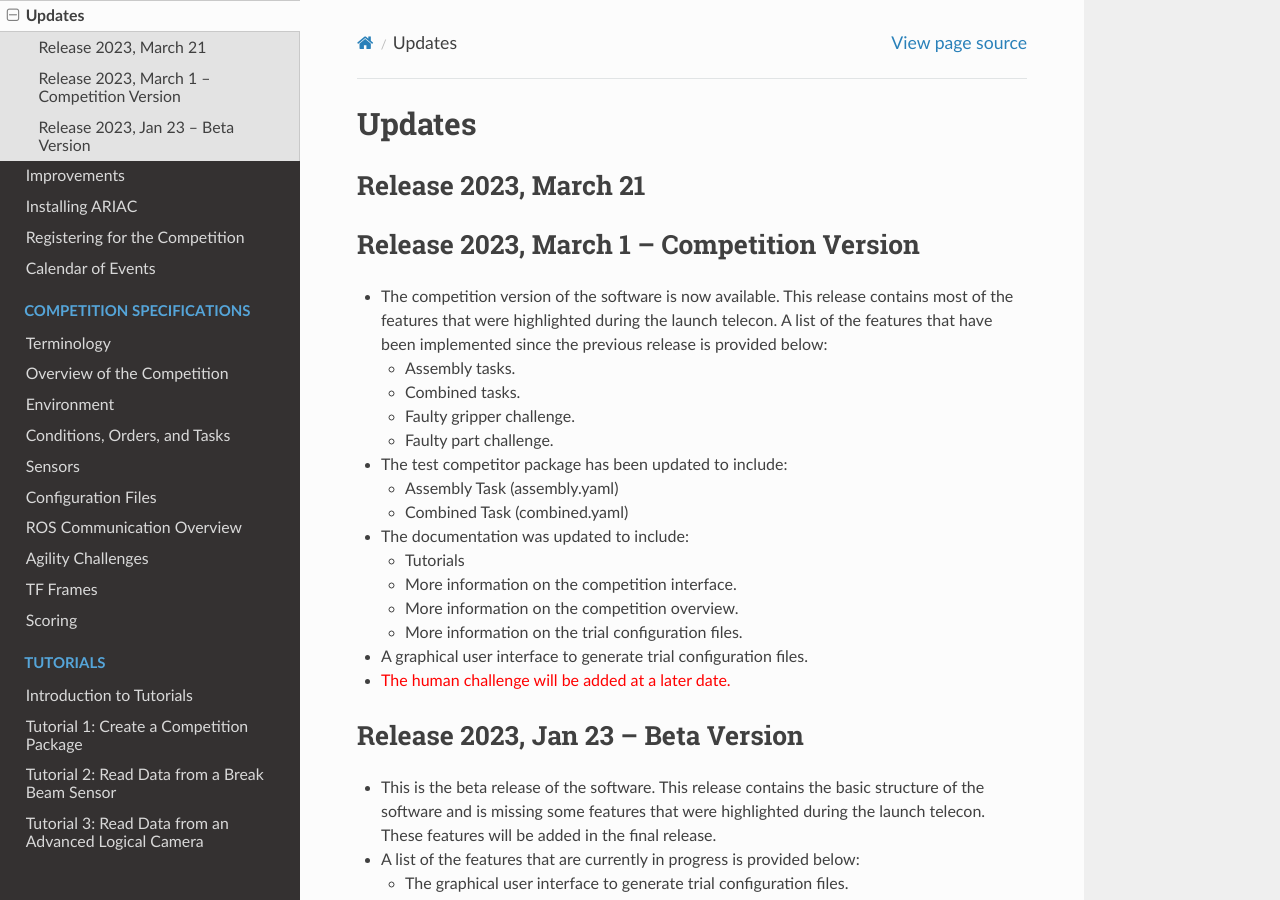
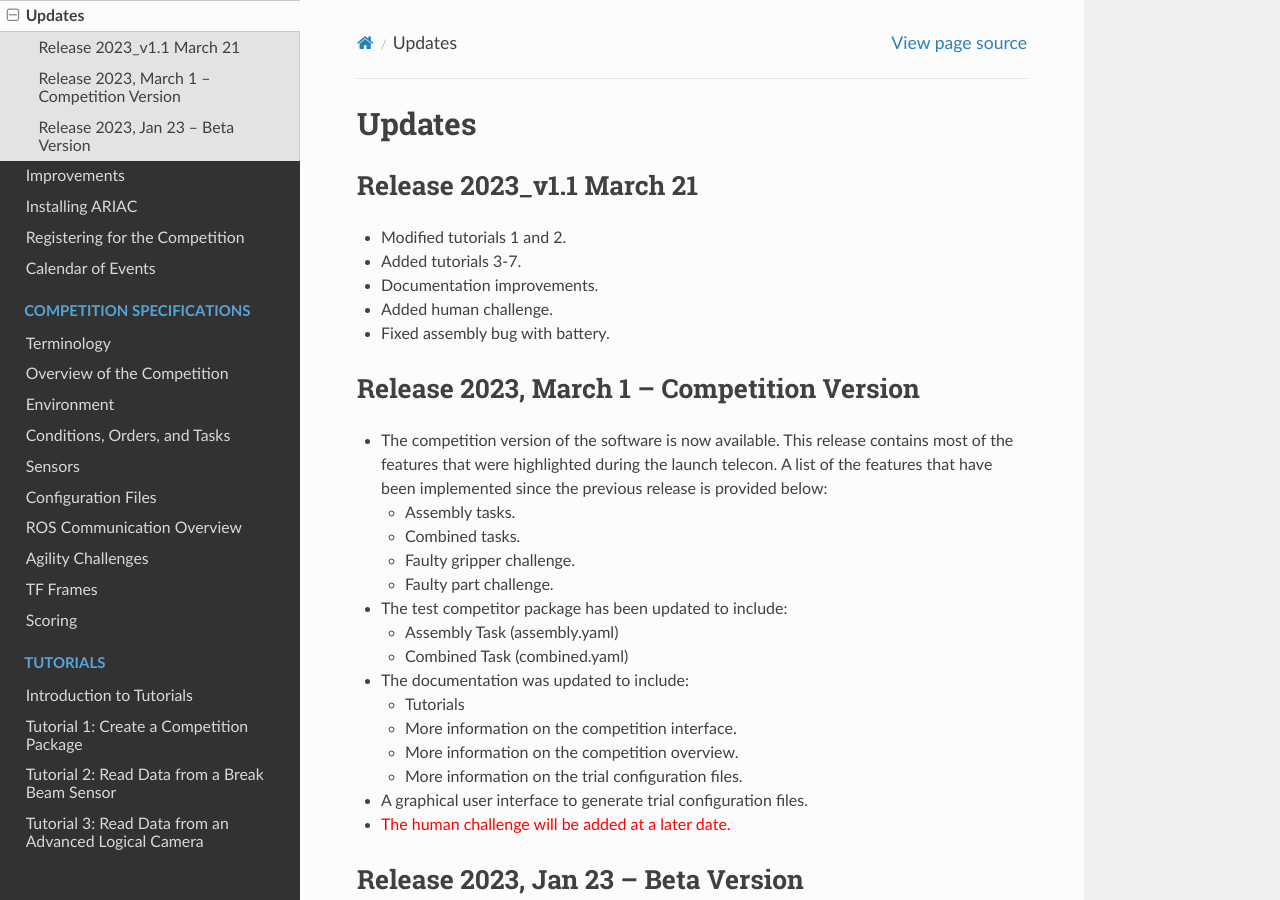
Before and after one commit to usnistgov/ARIAC, a Sphinx documentation site: the page built from docs/getting_started/updates.rst, in a window 1280 px wide and 900 px high. Built offline with Sphinx 7.4.7 and the Read the Docs theme 2.0.0, drawn with Linux system fonts in a browser that asks for light colours.

Commit message:
Added release notes

```diff
--- a/docs/getting_started/updates.rst
+++ b/docs/getting_started/updates.rst
@@ -2,8 +2,14 @@ Updates
 ========
 
 
-Release 2023, March 21
+Release 2023_v1.1 March 21
 --------------------------------------------
+
+- Modified tutorials 1 and 2.
+- Added tutorials 3-7.
+- Documentation improvements.
+- Added human challenge.
+- Fixed assembly bug with battery.
 
 Release 2023, March 1 -- Competition Version
 --------------------------------------------
```
Also changed, not shown: 1 other file.
